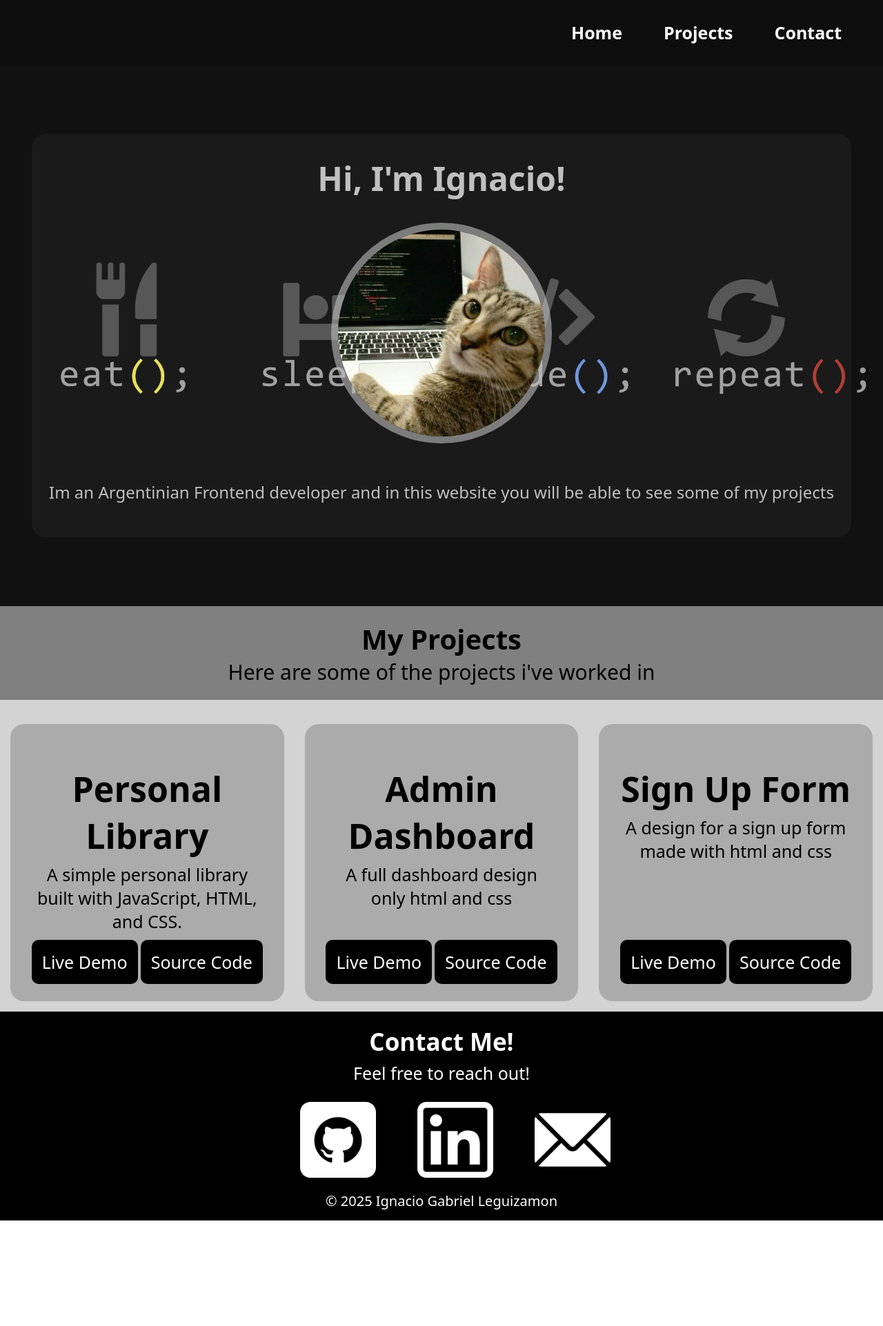
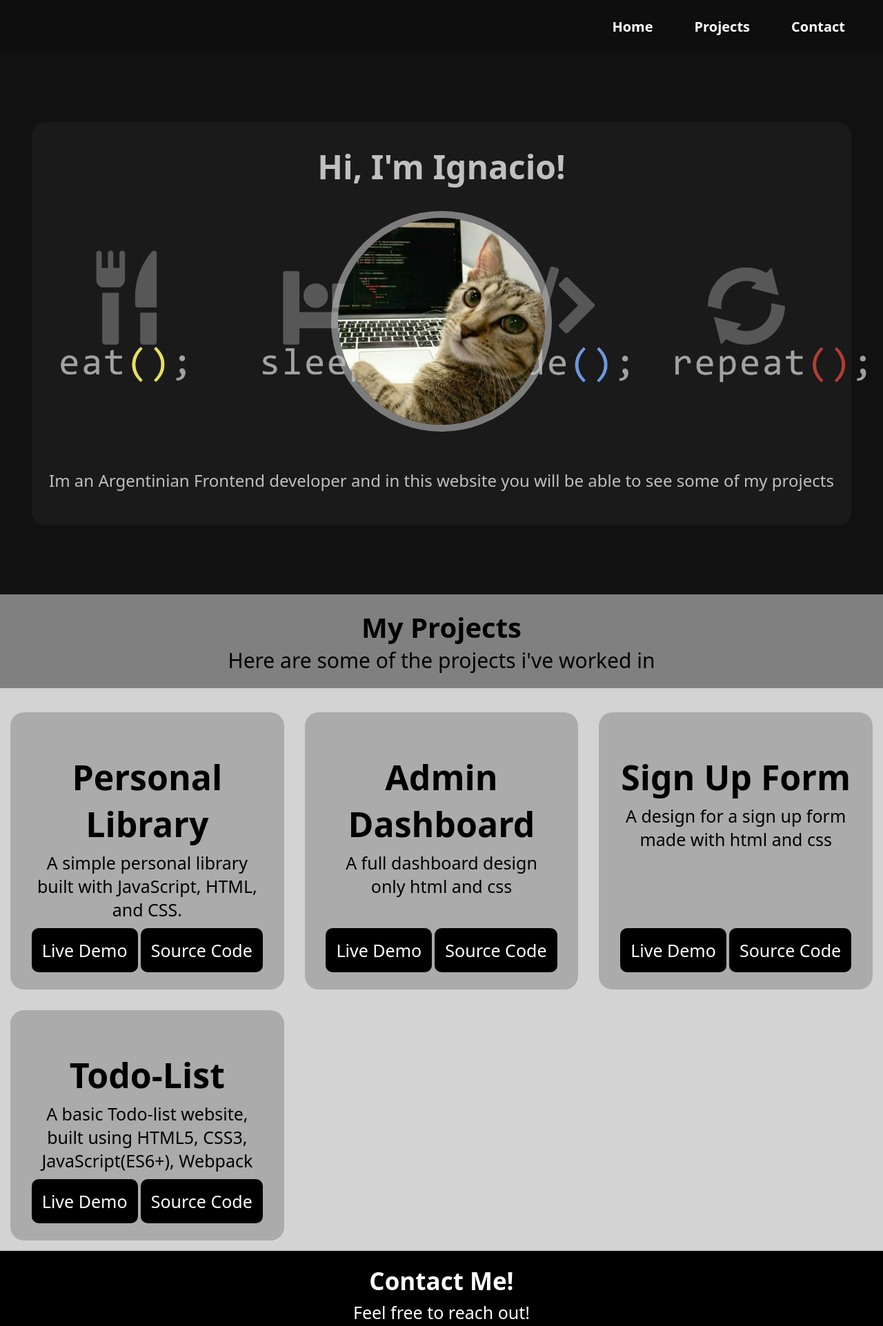
Before and after one commit to code-ikarus/My-Portfolio-Website, a plain HTML site: page index.html in a window 1280 px wide. Shown: the top 1923 px of the page at 69% size. Before the commit the page ends 1770 px from the top, so only its background shows below. Drawn offline with Linux system fonts and the light colour scheme.

Commit message:
added todo-list

```diff
--- a/index.html
+++ b/index.html
@@ -79,6 +79,19 @@
         </div>
       </div>
 
+      <div class="project-card">
+        <div class="information-container">
+          <div class="card-text">
+            <h3>Todo-List</h3>
+            <p>A basic Todo-list website, built using HTML5, CSS3, JavaScript(ES6+), Webpack</p>
+          </div>
+          <div class="project-links">
+            <a href="https://code-ikarus.github.io/Project-Todo-List/" target="_blank">Live Demo</a>
+            <a href="https://github.com/code-ikarus/Project-Todo-List" target="_blank">Source Code</a>
+          </div>
+        </div>
+      </div>
+
     </div>
 
   </div>
--- a/style.css
+++ b/style.css
@@ -9,7 +9,7 @@ body{
 
 header{
 background-color: rgb(14, 14, 14);
-padding: 20px;
+padding: 15px;
 position: sticky;
 top: 0;
 
@@ -29,8 +29,8 @@ li .header-link{
   color: rgb(255, 255, 255);
   text-decoration: none;
   margin: 0;
-  font-size: 25px;
-  padding: 30px 30px;
+  font-size: 20px;
+  padding: 20px 30px;
   font-weight: bold;
   transition: all ease 0.3s;
 }
```
